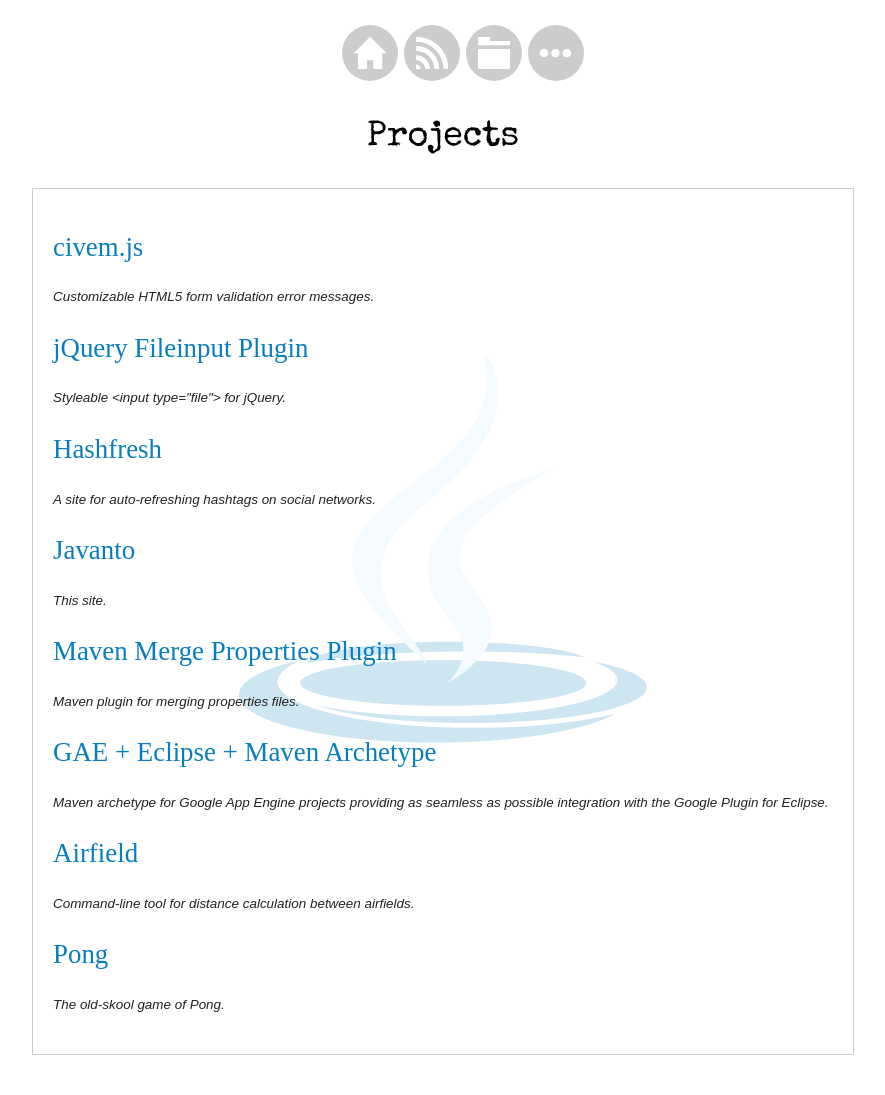
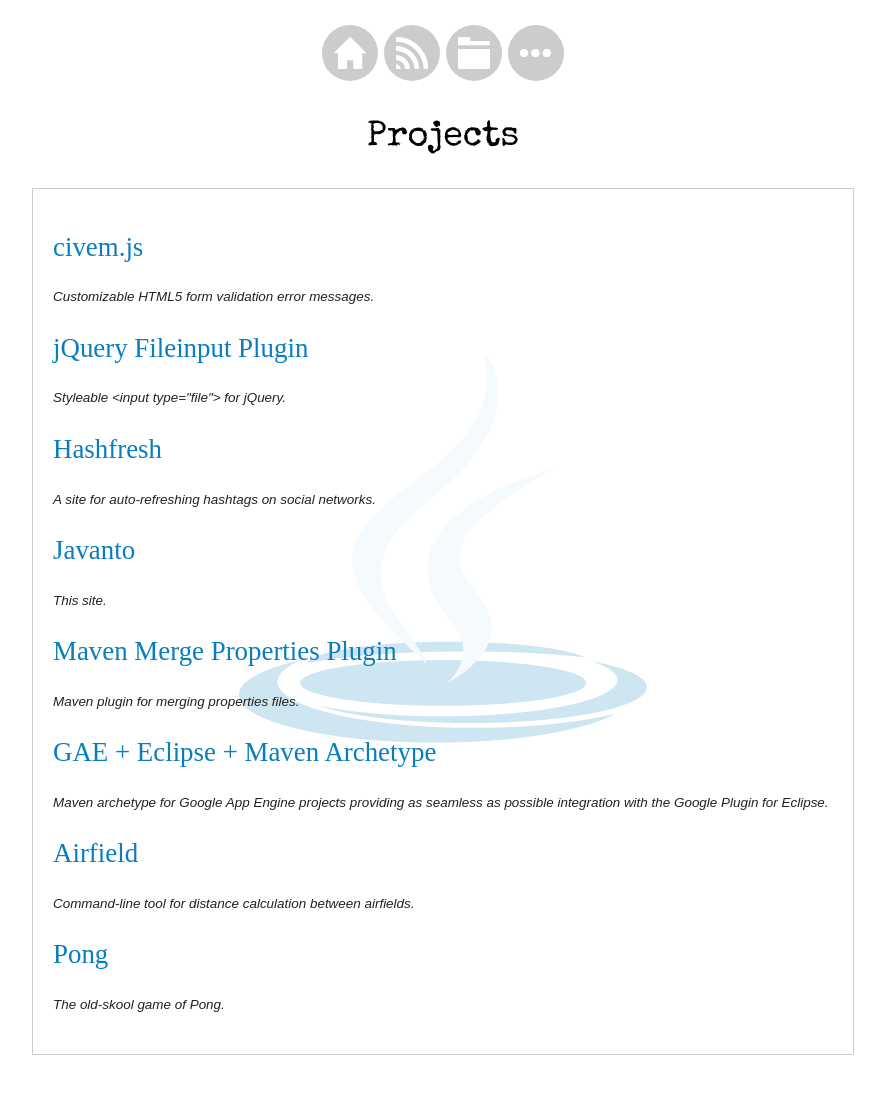
Before and after one commit to javanto/javanto.github.com, a Jekyll site: the page built from projects/index.html, in a window 1280 px wide. Shown: the whole page, without its empty margins (197-1082 px from the left). Built offline with Jekyll 4.4.1, drawn with Linux system fonts in a browser that asks for light colours; some web fonts are replaced; Markdown is read by kramdown in place of the engine named in the settings.

Commit message:
Removed navigation padding.

```diff
--- a/css/style.css
+++ b/css/style.css
@@ -100,6 +100,7 @@
 div.wrapper { text-align: center; width: 100%; }
 nav { margin-top: 10px; }
 nav.index { margin-top: 0; padding-top: 10px; }
+nav ul { padding: 0; }
 nav ul li, nav ol li { display: inline-table; }
 nav ul li a, nav ol li a { background-color: #ccc; display: block; width: 14px; height: 14px; behavior: url("/css/PIE.htc"); -webkit-border-radius: 7px; -khtml-border-radius: 7px; -moz-border-radius: 7px; border-radius: 7px; background-repeat: no-repeat; background-position: center center; }
 nav ul li a.home { background-image: url("../img/control/sprite-8.png"); background-position: -7px -7px; }
```
